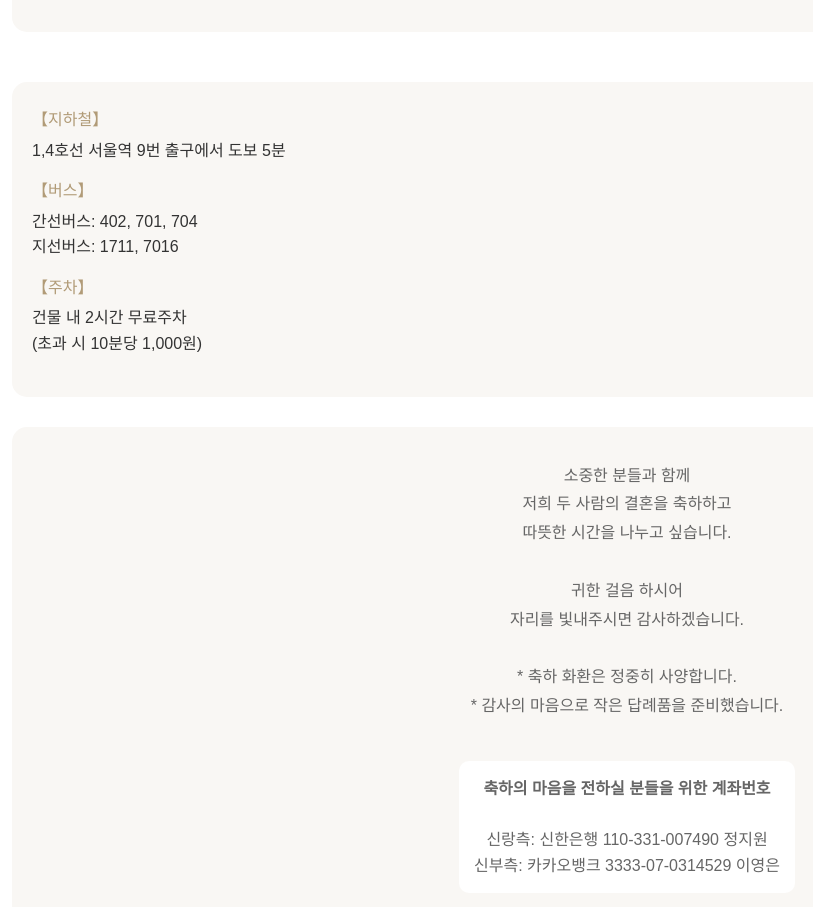
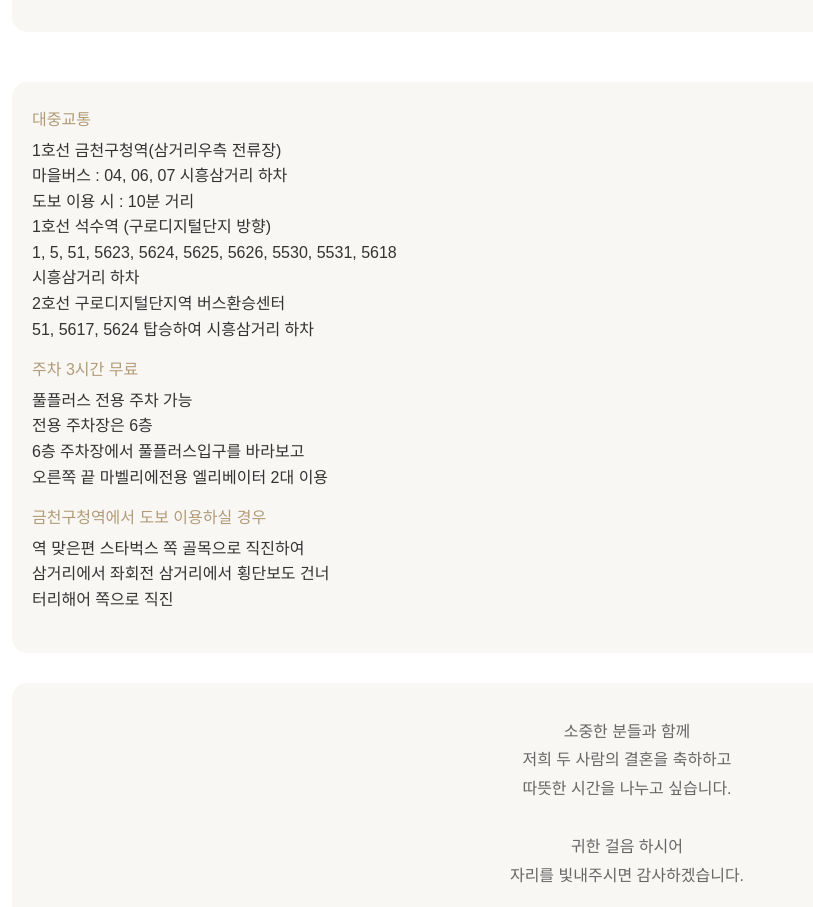
Before and after one commit to stupidcoderJung/we-wedding-party, a plain HTML site: page index.html in a window 1280 px wide. Shown: the part 1955-2862 px from the top of the page, without its empty margins (13-826 px from the left). Drawn offline with nearby package versions, Linux system fonts and the light colour scheme; a script that the page names is missing.

Commit message:
Update index.html

```diff
--- a/index.html
+++ b/index.html
@@ -392,20 +392,32 @@
 
             <div class="transportation-info">
                 <div class="transportation-item">
-                    <div class="transportation-title">【지하철】</div>
-                    <p>1,4호선 서울역 9번 출구에서 도보 5분</p>
+                    <div class="transportation-title">대중교통</div>
+                    <p>1호선 금천구청역(삼거리우측 전류장)</p>
+                    <p>마을버스 : 04, 06, 07 시흥삼거리 하차</p>
+                    <p>도보 이용 시 : 10분 거리</p>
+                    <p></p>
+                    <p>1호선 석수역 (구로디지털단지 방향)</p>
+                    <p>1, 5, 51, 5623, 5624, 5625, 5626, 5530, 5531, 5618</p>
+                    <p>시흥삼거리 하차</p>
+                    <p></p>
+                    <p>2호선 구로디지털단지역 버스환승센터</p>
+                    <p>51, 5617, 5624 탑승하여 시흥삼거리 하차</p>
                 </div>
 
                 <div class="transportation-item">
-                    <div class="transportation-title">【버스】</div>
-                    <p>간선버스: 402, 701, 704</p>
-                    <p>지선버스: 1711, 7016</p>
+                    <div class="transportation-title">주차 3시간 무료</div>
+                    <p>풀플러스 전용 주차 가능</p>
+                    <p>전용 주차장은 6층</p>
+                    <p>6층 주차장에서 풀플러스입구를 바라보고</p>
+                    <p>오른쪽 끝 마벨리에전용 엘리베이터 2대 이용</p>
                 </div>
 
                 <div class="transportation-item">
-                    <div class="transportation-title">【주차】</div>
-                    <p>건물 내 2시간 무료주차</p>
-                    <p>(초과 시 10분당 1,000원)</p>
+                    <div class="transportation-title">금천구청역에서 도보 이용하실 경우</div>
+                    <p>역 맞은편 스타벅스 쪽 골목으로 직진하여</p>
+                    <p>삼거리에서 좌회전 삼거리에서 횡단보도 건너</p>
+                    <p>터리해어 쪽으로 직진</p>
                 </div>
             </div>
 
```
